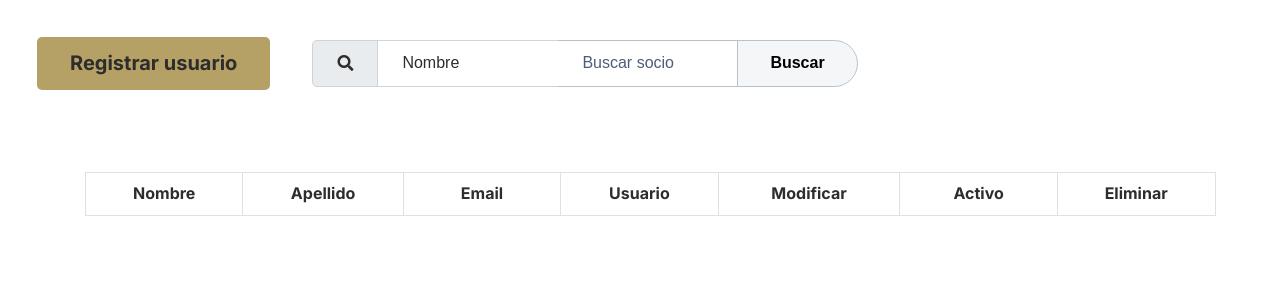
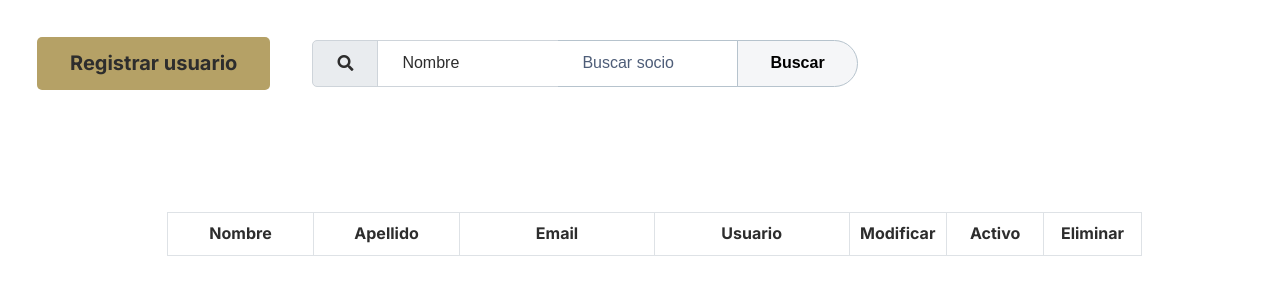
Before and after one commit to LautaroTorchia/ClubVillaElisaWebsite, a Flask app: page /user/ in a window 1280 px wide. Shown: the part 129-429 px from the top of the page. Run offline with Flask 2, Linux system fonts and the light colour scheme; the visitor is signed in with stand-in values (Sample User, id 1); data comes from the database, SQL or seed files in the repository; lists and menus that the app fills with data are empty; parts of the project's set-up code (start-up, migrations or seed data) failed here and were passed over; some libraries are stand-ins or nearby versions.

Commit message:
User list look finished, most likely

```diff
--- a/admin/public/css/miscellaneous.css
+++ b/admin/public/css/miscellaneous.css
@@ -58,15 +58,15 @@
 }
 
 .own_large-col {
-    width:20rem;
+    width:20rem !important;
 }
 
 .own_medium-col {
-    width:15rem;
+    width:15rem !important;
 }
 
 .own_small-col {
-    width:5rem;
+    width:5rem !important;
 }
 
 .own_centered {
--- a/admin/src/web/templates/user/list.html
+++ b/admin/src/web/templates/user/list.html
@@ -18,18 +18,19 @@
     </a>
     {% include "search.html" %}
   </section>
-  <section class="own_main_body">
+  <section class="container">
     {% include "flashes.html" %}
-    <table class="table table-striped table-bordered own_main_table">
+    <div class="own_main_body own_centered">
+      <table class="table table-striped table-bordered own_main_table" style="width:80rem">
       <thead>
         <tr class="own_table_header">
-          <th class="own_small-col">Nombre</th>
-          <th class="own_small-col">Apellido</th>
-          <th class="own_small-col">Email</th>
-          <th class="own_small-col">Usuario</th>
-          <th class="own_small-col">Modificar</th>
-          <th class="own_small-col">Activo</th>
-          <th class="own_small-col">Eliminar</th>
+          <th style="width: 15%">Nombre</th>
+          <th style="width: 15%">Apellido</th>
+          <th style="width: 20%">Email</th>
+          <th style="width: 20%">Usuario</th>
+          <th style="width: 10%">Modificar</th>
+          <th style="width: 10%">Activo</th>
+          <th style="width: 10%">Eliminar</th>
         </tr>
       </thead>
       <tbody>
@@ -76,6 +77,8 @@
         {% endfor %}
       </tbody>
     </table>
+    </div>
+
   </section>
   {% include "paginator.html"%}
 
```
